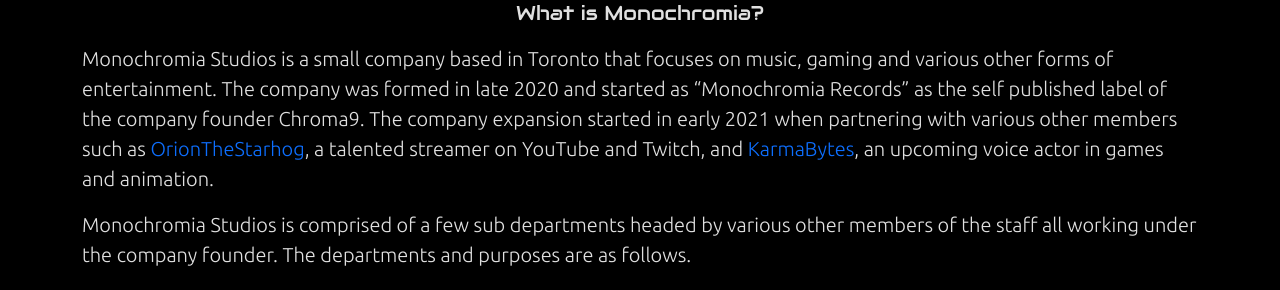
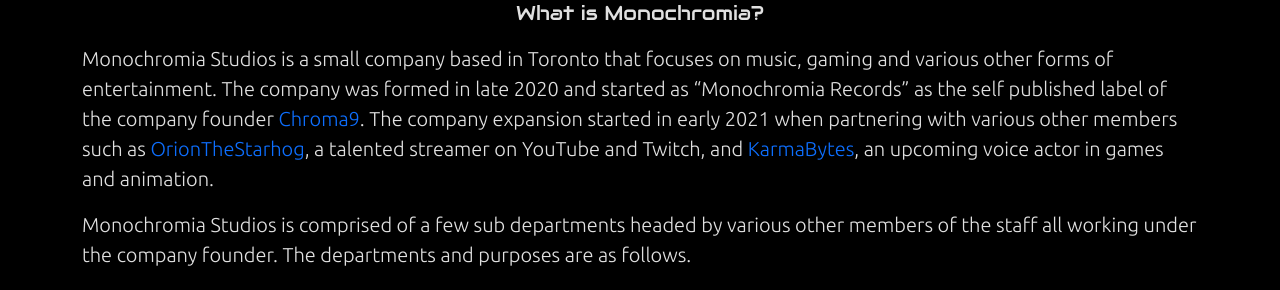
Before and after one commit to monochromia-studios/monochromia-studios.github.io, a Jekyll site: the page built from about.md, in a window 1280 px wide. Shown: the part 162-452 px from the top of the page. Built offline with Jekyll 4.4.1, drawn with Linux system fonts in a browser that asks for light colours; part of the change alters nothing that is shown.

```diff
--- a/about.md
+++ b/about.md
@@ -5,8 +5,8 @@ description: What is Monochromia?
 ---
 Monochromia Studios is a small company based in Toronto that focuses on music, gaming and
 various other forms of entertainment. The company was formed in late 2020 and started as
-"Monochromia Records" as the self published label of the company founder Chroma9. The company
-expansion started in early 2021 when partnering with various other members such as
+"Monochromia Records" as the self published label of the company founder [Chroma9](https://youtube.com/Chroma9).
+The company expansion started in early 2021 when partnering with various other members such as
 [OrionTheStarhog](https://youtube.com/OrionTheStarhog), a talented streamer on YouTube and Twitch,
 and [KarmaBytes](), an upcoming voice actor in games and animation.
 
```
